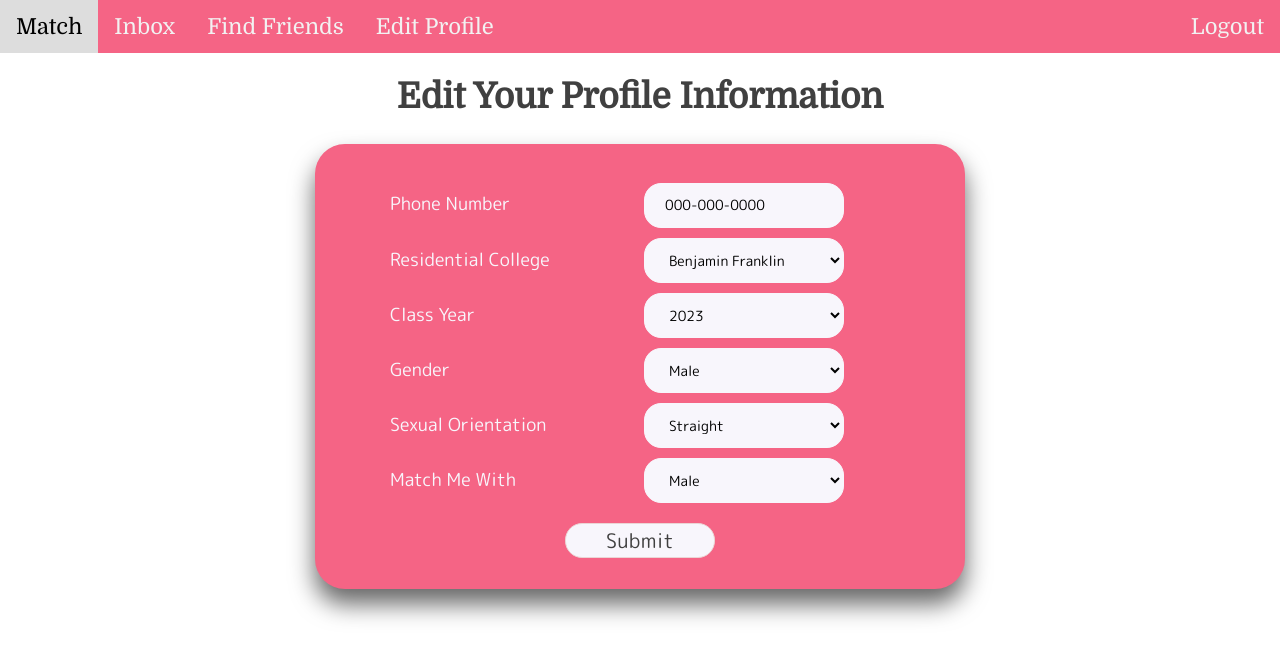
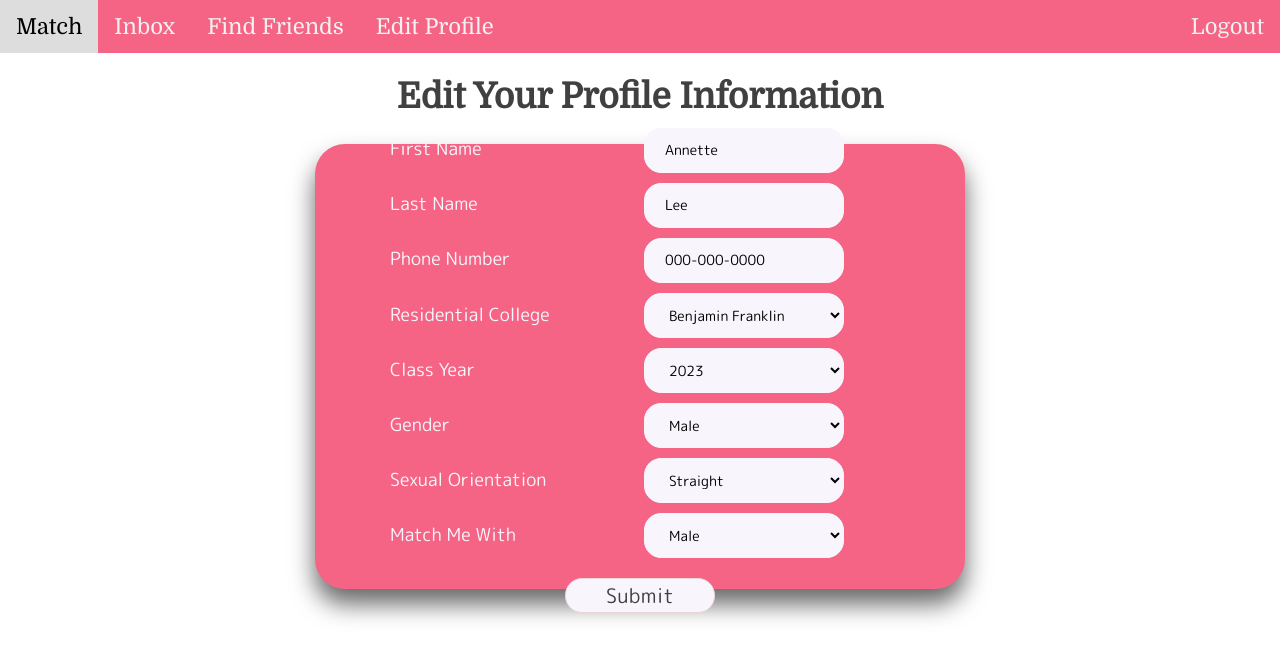
Before and after one commit to andywu8/cs419-finalproject, a Flask app: page /profile in a window 1280 px wide. Shown: the top 659 px of the page. Run offline with Flask 2, Linux system fonts and the light colour scheme; a user stored in the database is signed in; data comes from the database, SQL or seed files in the repository; both versions use the stored data as it was after the commit.

Commit message:
added first name and last name

```diff
--- a/main.py
+++ b/main.py
@@ -52,6 +52,8 @@ def profile():
     show_header = True
     print("check profile")
     if request.method == 'POST':
+        first_name = request.form.get('first_name')
+        last_name = request.form.get('last_name')
         phone_number = request.form.get('phone_number')
         residential_college = request.form.get('residential_college')
         class_year = request.form.get('class_year')
@@ -59,10 +61,12 @@ def profile():
         orientation = request.form.get('orientation')
         match_preference = request.form.get('match_preference')
 
-        edit_profile_info(session["username"], phone_number, residential_college,
+        edit_profile_info(session["username"], first_name, last_name, phone_number, residential_college,
                           class_year, gender, orientation, match_preference)
         confirmation_message = "Profile has been updated"
         return render_template('profile.html', username=session["username"],
+                                firstname = first_name,
+                                lastname = last_name,
                                 number=phone_number,
                                 college=residential_college,
                                 class_year=class_year,
@@ -75,6 +79,8 @@ def profile():
     if dict_info["number"] == None:
         show_header = False
     return render_template('profile.html', username=session["username"],
+                           firstname=dict_info["first_name"],
+                           lastname=dict_info["last_name"],
                            number=dict_info["number"],
                            college=dict_info["college"],
                            class_year=dict_info["class_year"],
--- a/models.py
+++ b/models.py
@@ -195,11 +195,11 @@ def retrieve_users():
     return users
 
 
-def edit_profile_info(username, phone_number, residential_college, class_year, gender, orientation, match_preference):
+def edit_profile_info(username, first_name, last_name, phone_number, residential_college, class_year, gender, orientation, match_preference):
     con = sql.connect("database.db")
     cur = con.cursor()
-    query = "UPDATE users SET phone_number = ?, college = ?, class_year = ?, gender = ?, orientation = ?, preference = ? WHERE username = ?"
-    cur.execute(query, [phone_number, residential_college, class_year,
+    query = "UPDATE users SET first_name = ?, last_name = ?, phone_number = ?, college = ?, class_year = ?, gender = ?, orientation = ?, preference = ? WHERE username = ?"
+    cur.execute(query, [first_name, last_name, phone_number, residential_college, class_year,
                 gender, orientation, match_preference, username])
     con.commit()
     con.close()
--- a/templates/profile.html
+++ b/templates/profile.html
@@ -16,6 +16,14 @@
         <br>
         <div class="profile-box">
             <form action="{{ url_for('profile', username=username) }}" method="post">
+                <div class="item-box">
+                    <label for="first name">First Name</label>
+                    <input type="first_name" name="first_name" value="{{ firstname }}"><br/><br/>
+                </div>
+                <div class="item-box">
+                    <label for="last name">Last Name</label>
+                    <input type="last_name" name="last_name" value="{{ lastname }}"><br/><br/>
+                </div>
                 <div class="item-box">
                     <label for="phone_number">Phone Number</label>
                     <input type="phone_number" name="phone_number" pattern="[0-9]{3}-[0-9]{3}-[0-9]{4}" value="{{ number|default("000-000-0000", true) }}"><br/><br/>
```
Also changed, not shown: database.db.
